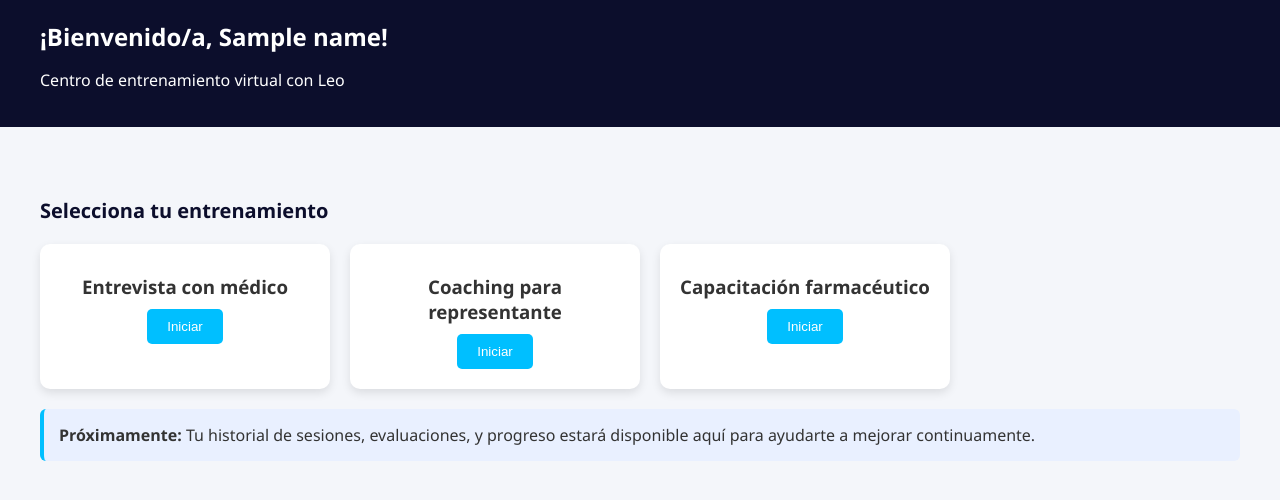
After one commit to stephaneavril/leo_trainer, a Flask app: template templates/dashboard.html in a window 1280 px wide. The commit adds this page. Shown: the top 500 px of the page. Run offline with Flask 3, Linux system fonts and the light colour scheme; the template is opened without the code that fills it: most values are stand-ins (such as "Sample title", 1, 10 or a date in 2020).

Commit message:
Add dashboard view and route; redirect user flow to dashboard from index

```diff
--- a/app.py
+++ b/app.py
@@ -99,6 +99,12 @@ def upload_video():
 
     return jsonify({"status": "video saved"})
 
+@app.route("/dashboard", methods=["POST"])
+def dashboard():
+    name = request.form["name"]
+    email = request.form["email"]
+    return render_template("dashboard.html", name=name, email=email)
+
 @app.route("/admin")
 def admin_panel():
     conn = sqlite3.connect(DB_PATH)
--- /dev/null
+++ b/templates/dashboard.html
@@ -0,0 +1,127 @@
+<!DOCTYPE html>
+<html lang="es">
+<head>
+  <meta charset="UTF-8">
+  <meta name="viewport" content="width=device-width, initial-scale=1.0">
+  <title>Dashboard Leo</title>
+  <style>
+    body {
+      margin: 0;
+      font-family: 'Segoe UI', sans-serif;
+      background-color: #f4f6fa;
+      color: #333;
+    }
+
+    header {
+      background: #0c0e2c;
+      color: white;
+      padding: 20px 40px;
+      text-align: left;
+    }
+
+    header h1 {
+      margin: 0;
+      font-size: 24px;
+    }
+
+    .container {
+      padding: 30px 40px;
+    }
+
+    .card-grid {
+      display: flex;
+      flex-wrap: wrap;
+      gap: 20px;
+      margin-top: 20px;
+    }
+
+    .card {
+      background: white;
+      border-radius: 10px;
+      padding: 20px;
+      box-shadow: 0 4px 10px rgba(0,0,0,0.1);
+      width: 250px;
+      text-align: center;
+      transition: transform 0.2s ease;
+    }
+
+    .card:hover {
+      transform: translateY(-5px);
+    }
+
+    .card h3 {
+      margin: 10px 0;
+    }
+
+    .card form button {
+      padding: 10px 20px;
+      border: none;
+      background: #00bfff;
+      color: white;
+      border-radius: 5px;
+      cursor: pointer;
+    }
+
+    .section-title {
+      margin-top: 40px;
+      font-size: 20px;
+      color: #0c0e2c;
+    }
+
+    .info {
+      background: #e9f0ff;
+      padding: 15px;
+      border-left: 4px solid #00bfff;
+      margin-top: 20px;
+      border-radius: 6px;
+    }
+  </style>
+</head>
+<body>
+  <header>
+    <h1>¡Bienvenido/a, {{ name }}!</h1>
+    <p>Centro de entrenamiento virtual con Leo</p>
+  </header>
+
+  <div class="container">
+    <h2 class="section-title">Selecciona tu entrenamiento</h2>
+    <div class="card-grid">
+
+      <div class="card">
+        <h3>Entrevista con médico</h3>
+        <form action="/chat" method="POST">
+          <input type="hidden" name="name" value="{{ name }}">
+          <input type="hidden" name="email" value="{{ email }}">
+          <input type="hidden" name="scenario" value="Entrevista con médico">
+          <button type="submit">Iniciar</button>
+        </form>
+      </div>
+
+      <div class="card">
+        <h3>Coaching para representante</h3>
+        <form action="/chat" method="POST">
+          <input type="hidden" name="name" value="{{ name }}">
+          <input type="hidden" name="email" value="{{ email }}">
+          <input type="hidden" name="scenario" value="Coaching para representante">
+          <button type="submit">Iniciar</button>
+        </form>
+      </div>
+
+      <div class="card">
+        <h3>Capacitación farmacéutico</h3>
+        <form action="/chat" method="POST">
+          <input type="hidden" name="name" value="{{ name }}">
+          <input type="hidden" name="email" value="{{ email }}">
+          <input type="hidden" name="scenario" value="Capacitación para farmacéutico">
+          <button type="submit">Iniciar</button>
+        </form>
+      </div>
+
+    </div>
+
+    <div class="info">
+      <strong>Próximamente:</strong> Tu historial de sesiones, evaluaciones, y progreso estará disponible aquí para ayudarte a mejorar continuamente.
+    </div>
+  </div>
+</body>
+</html>
--- a/templates/index.html
+++ b/templates/index.html
@@ -38,11 +38,12 @@
 <body>
 
   <h1>🧠 Entrenamiento Virtual con Leo</h1>
-  <form action="/select" method="POST">
+  <form action="/dashboard" method="POST">
     <input type="text" name="name" placeholder="Tu nombre" required><br>
     <input type="email" name="email" placeholder="Correo electrónico" required><br>
     <button type="submit">Comenzar</button>
   </form>
 
+
 </body>
 </html>
```
